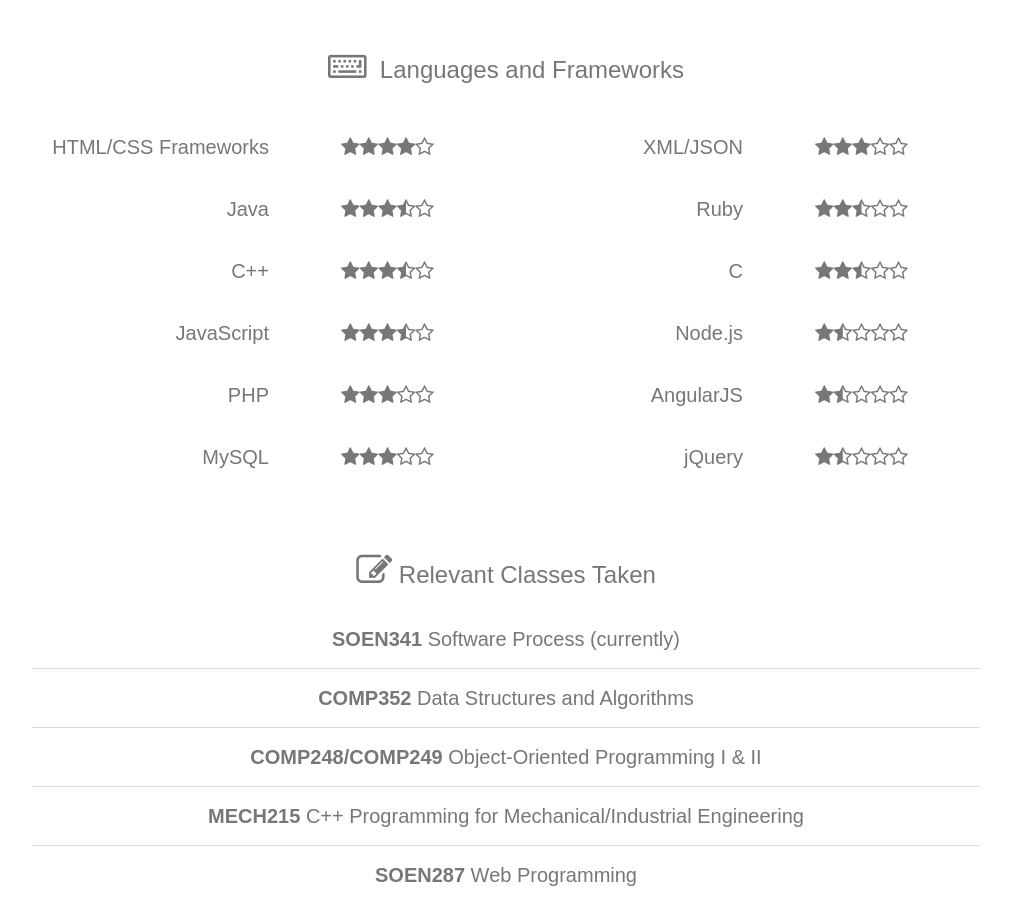
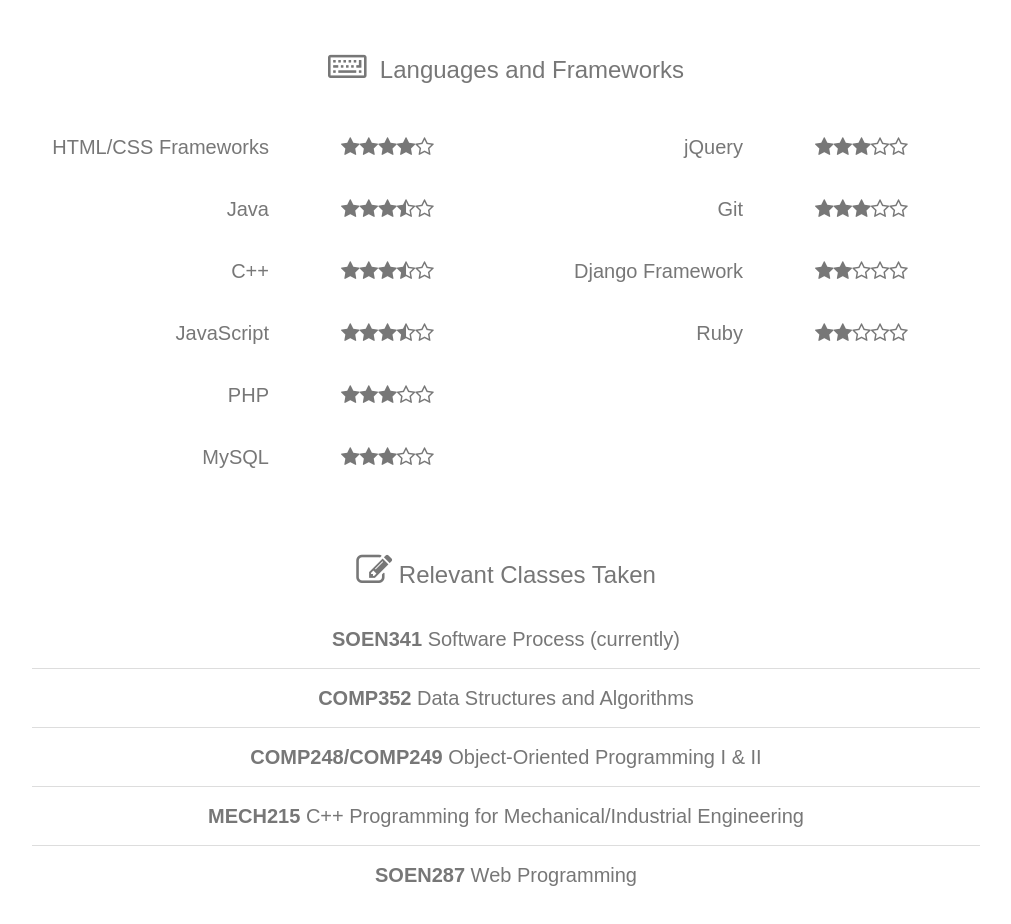
Before and after one commit to alvyn279/alvyn279.github.io, a plain HTML site: page index.html in a window 1280 px wide. Shown: the part 5820-6744 px from the top of the page, without its empty margins (134-1145 px from the left). Drawn offline with nearby package versions, Linux system fonts and the light colour scheme; a web font is replaced by a local one.

Commit message:
Content update on master/Hotfix
- Updated qualifications
- Testing out the merging of local branches

```diff
--- a/index.html
+++ b/index.html
@@ -329,21 +329,17 @@
 				</div>
 
 				<div class="w3-col s3 w3-right-align">
-					<p>XML/JSON</p>
+					<p>jQuery</p>
+					<p>Git</p>
+					<p>Django Framework</p>
 					<p>Ruby</p>
-					<p>C</p>
-					<p>Node.js</p>
-					<p>AngularJS</p>
-					<p>jQuery</p>
 				</div>
 
 				<div class="w3-col s3 w3-center">
 					<p><i class="fa fa-star"></i><i class="fa fa-star"></i><i class="fa fa-star"></i><i class="fa fa-star-o"></i><i class="fa fa-star-o"></i></p>
-					<p><i class="fa fa-star"></i><i class="fa fa-star"></i><i class="fa fa-star-half-empty"></i><i class="fa fa-star-o"></i><i class="fa fa-star-o"></i>
-					<p><i class="fa fa-star"></i><i class="fa fa-star"></i><i class="fa fa-star-half-empty"></i><i class="fa fa-star-o"></i><i class="fa fa-star-o"></i>
-					<p><i class="fa fa-star"></i><i class="fa fa-star-half-empty"></i><i class="fa fa-star-o"></i><i class="fa fa-star-o"></i><i class="fa fa-star-o"></i>
-					<p><i class="fa fa-star"></i><i class="fa fa-star-half-empty"></i><i class="fa fa-star-o"></i><i class="fa fa-star-o"></i><i class="fa fa-star-o"></i>
-					<p><i class="fa fa-star"></i><i class="fa fa-star-half-empty"></i><i class="fa fa-star-o"></i><i class="fa fa-star-o"></i><i class="fa fa-star-o"></i></p>
+					<p><i class="fa fa-star"></i><i class="fa fa-star"></i><i class="fa fa-star"></i><i class="fa fa-star-o"></i><i class="fa fa-star-o"></i>
+					<p><i class="fa fa-star"></i><i class="fa fa-star"></i><i class="fa fa-star-o"></i><i class="fa fa-star-o"></i><i class="fa fa-star-o"></i>
+					<p><i class="fa fa-star"></i><i class="fa fa-star"></i><i class="fa fa-star-o"></i><i class="fa fa-star-o"></i><i class="fa fa-star-o"></i>
 				</div>
 			</div>
 
@@ -368,21 +364,17 @@
 				</div>
 
 				<div class="w3-col s3 w3-right-align">
-					<p>XML/JSON</p>
+					<p>jQuery</p>
+					<p>Git</p>
+					<p>Django</p>
 					<p>Ruby</p>
-					<p>C</p>
-					<p>Node.js</p>
-					<p>AngularJS</p>
-					<p>jQuery</p>
 				</div>
 
 				<div class="w3-col s3 w3-center">
 					<p><i class="fa fa-star"></i><i class="fa fa-star"></i><i class="fa fa-star"></i><i class="fa fa-star-o"></i><i class="fa fa-star-o"></i></p>
-					<p><i class="fa fa-star"></i><i class="fa fa-star"></i><i class="fa fa-star-half-empty"></i><i class="fa fa-star-o"></i><i class="fa fa-star-o"></i>
-					<p><i class="fa fa-star"></i><i class="fa fa-star"></i><i class="fa fa-star-half-empty"></i><i class="fa fa-star-o"></i><i class="fa fa-star-o"></i>
-					<p><i class="fa fa-star"></i><i class="fa fa-star-half-empty"></i><i class="fa fa-star-o"></i><i class="fa fa-star-o"></i><i class="fa fa-star-o"></i>
-					<p><i class="fa fa-star"></i><i class="fa fa-star-half-empty"></i><i class="fa fa-star-o"></i><i class="fa fa-star-o"></i><i class="fa fa-star-o"></i>
-					<p><i class="fa fa-star"></i><i class="fa fa-star-half-empty"></i><i class="fa fa-star-o"></i><i class="fa fa-star-o"></i><i class="fa fa-star-o"></i></p>
+					<p><i class="fa fa-star"></i><i class="fa fa-star"></i><i class="fa fa-star"></i><i class="fa fa-star-o"></i><i class="fa fa-star-o"></i>
+					<p><i class="fa fa-star"></i><i class="fa fa-star"></i><i class="fa fa-star-o"></i><i class="fa fa-star-o"></i><i class="fa fa-star-o"></i>
+					<p><i class="fa fa-star"></i><i class="fa fa-star"></i><i class="fa fa-star-o"></i><i class="fa fa-star-o"></i><i class="fa fa-star-o"></i>
 				</div>
 			</div>
 
```
